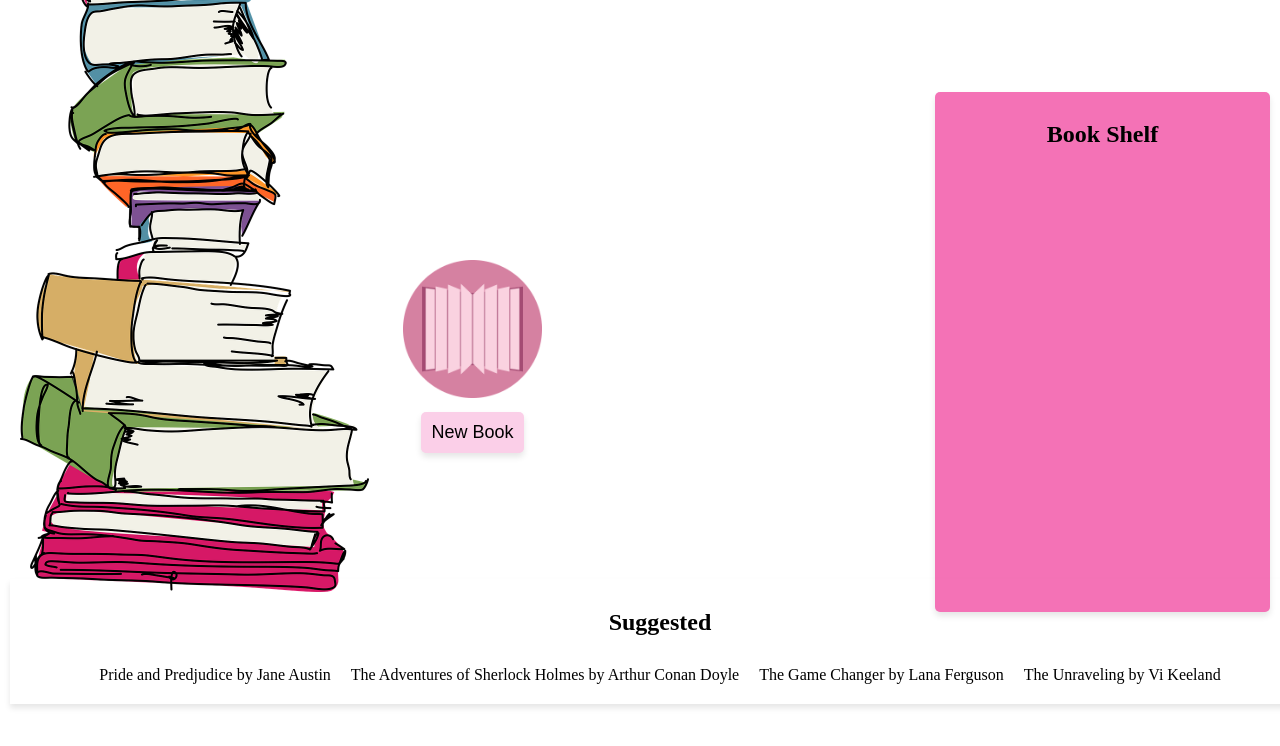
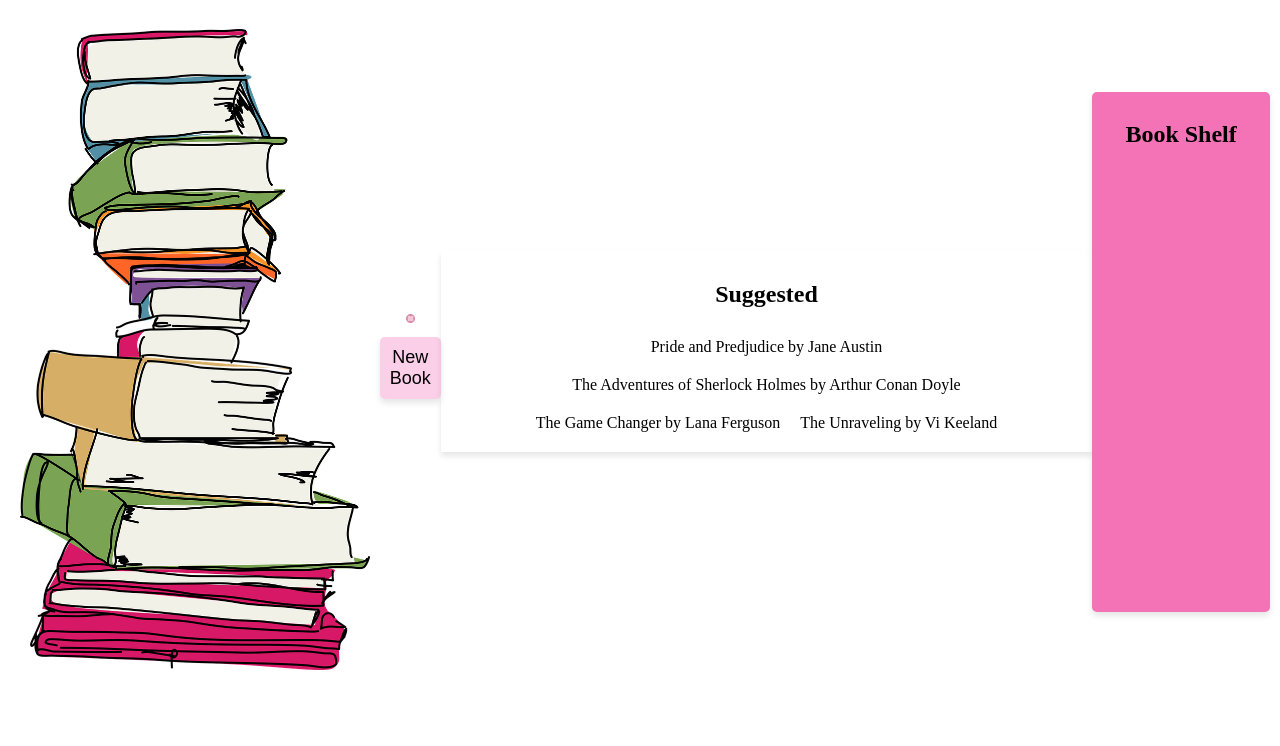
Before and after one commit to hihello-bye/Library, a plain HTML site: page index.html in a window 1280 px wide. Shown: the part 96-842 px from the top of the page. After the commit the page ends 800 px from the top, so only its background shows below. Drawn offline with Linux system fonts and the light colour scheme.

Commit message:
remove all position: absolute
Was incorrectly using positioning to position layout,therefore
disrupting the normal flow of document

```diff
--- a/style.css
+++ b/style.css
@@ -25,7 +25,6 @@ body {
 }
 
 #mainImage {
-    position: absolute;
     height: 100%;
     margin: 10px;
     border-radius: 10px;
@@ -85,7 +84,6 @@ body {
 }
 
 #suggestionsContainer {
-    position: absolute; bottom: 0;
     width: 100%;
     box-shadow: 0px 4px 6px rgba(0, 0, 0, 0.1);
     padding: 10px;
```
